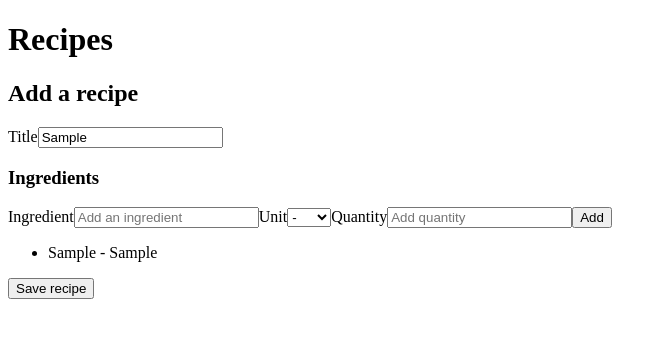
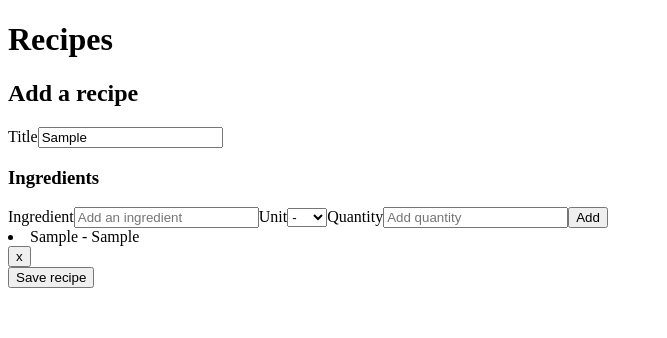
Before and after one commit to simonekouters/RecipesApp, a React (Vite) app in the folder frontend/recipes/: page /add-recipe in a window 1280 px wide. Both pictures are taken after typing "Sample", "Sample", "Sample" into the empty fields and a click on the button "Add". Shown: the top 338 px of the page, without its empty margins (0-667 px from the left). Built offline with nearby package versions, Linux system fonts and the light colour scheme.

Commit message:
Add ability to delete ingredients

```diff
--- /dev/null
+++ b/frontend/recipes/src/components/RecipeForm/AddedIngredients.jsx
@@ -0,0 +1,20 @@
+import React from 'react';
+
+function AddedIngredients({ ingredients, setIngredients }) {
+    function handleDeleteIngredient(ingredientToDelete) {
+        const updatedIngredients = ingredients.filter((i) => i != ingredientToDelete);
+        setIngredients(updatedIngredients);
+    }
+
+    return ingredients.map(ingredient => {
+        const formattedIngredient = `${ingredient.ingredient.name} - ${ingredient.quantity} ${ingredient.unit}`;
+        return (
+            <div className="added-ingredients">
+                <li key={ingredient.ingredient.name}>{formattedIngredient}</li>
+                <button onClick={() => handleDeleteIngredient(ingredient)}>x</button>
+            </div>
+        )
+    });
+}
+
+export default AddedIngredients;
--- a/frontend/recipes/src/components/RecipeForm/RecipeForm.jsx
+++ b/frontend/recipes/src/components/RecipeForm/RecipeForm.jsx
@@ -1,10 +1,12 @@
 import axios from 'axios';
 import React, { useState } from 'react';
+import AddedIngredients from './AddedIngredients';
 
 function RecipeForm({ recipes, setRecipes, API_URL }) {
   const [recipe, setRecipe] = useState({ title: "" });
   const [newIngredient, setNewIngredient] = useState({ ingredient: { name: "" }, unit: "", quantity: "" });
   const [ingredients, setIngredients] = useState([]);
+
 
   function handleAddIngredient(e) {
     e.preventDefault();
@@ -12,7 +14,6 @@ function RecipeForm({ recipes, setRecipes, API_URL }) {
     setIngredients([...ingredients, ingredientToAdd]);
     setNewIngredient({ ingredient: { name: "" }, unit: "", quantity: "" });
   }
-
 
   async function handleSaveRecipe(e) {
     e.preventDefault();
@@ -27,17 +28,11 @@ function RecipeForm({ recipes, setRecipes, API_URL }) {
       setRecipes([...recipes, newRecipe]);
       console.log(recipes);
       setRecipe({ title: "" });
-      setNewIngredient({ ingredient: { name: "" }, unit: "", quantity: "" });
       setIngredients([]);
     } catch (error) {
       console.error("Error adding recipe: ", error);
     }
   }
-
-  const addedIngredients = ingredients.map(ingredient => {
-    const formattedIngredient = `${ingredient.ingredient.name} - ${ingredient.quantity} ${ingredient.unit}`;
-    return <li key={ingredient.ingredient.name}>{formattedIngredient}</li>
-  });
 
   return (
     <form>
@@ -58,7 +53,6 @@ function RecipeForm({ recipes, setRecipes, API_URL }) {
         placeholder="Add an ingredient"
         onChange={(e) => setNewIngredient({ ...newIngredient, ingredient: { name: e.target.value } })}
         spellCheck="false"
-        autoFocus
       />
       <label>Unit</label>
       <select value={newIngredient.unit}
@@ -68,8 +62,8 @@ function RecipeForm({ recipes, setRecipes, API_URL }) {
         <option value="g">g</option>
         <option value="l">L</option>
         <option value="ml">ml</option>
-        <option value="tsp">tsp.</option>
-        <option value="tbs">tbs.</option>
+        <option value="tsp">tsp</option>
+        <option value="tbs">tbs</option>
       </select>
 
       <label>Quantity</label>
@@ -79,11 +73,10 @@ function RecipeForm({ recipes, setRecipes, API_URL }) {
         placeholder="Add quantity"
         onChange={(e) => setNewIngredient({ ...newIngredient, quantity: e.target.value })}
         spellCheck="false"
-        autoFocus
       />
 
       <button onClick={handleAddIngredient}>Add</button>
-      <ul>{addedIngredients}</ul>
+      <AddedIngredients ingredients={ingredients} setIngredients={setIngredients} />
 
       <button type="submit" onClick={handleSaveRecipe}>Save recipe</button>
     </form>
```
